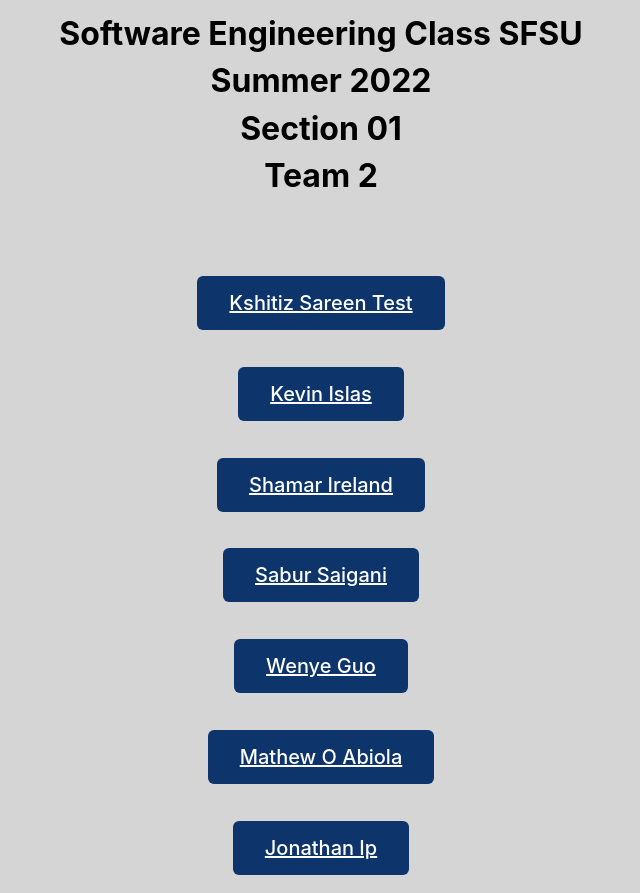
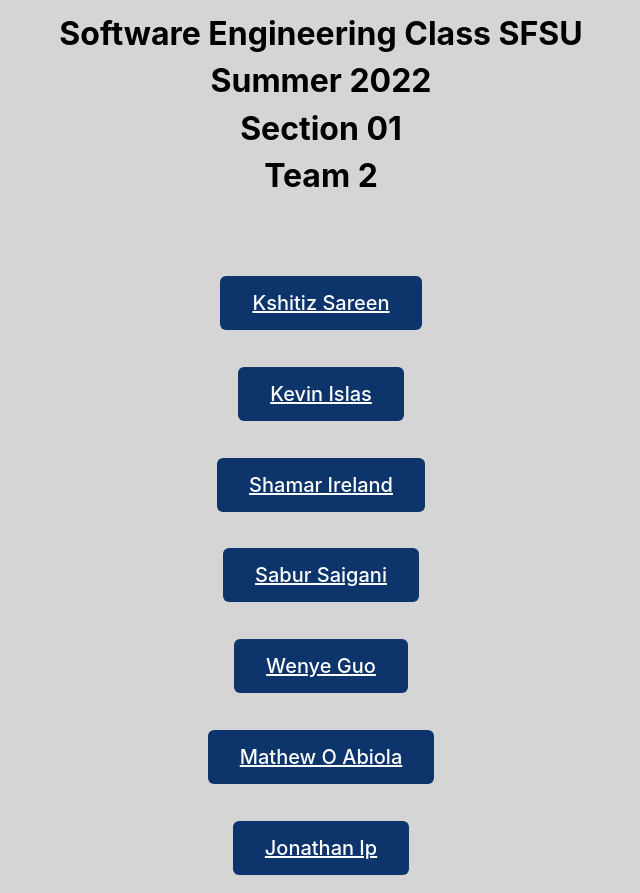
Before and after one commit to sfsu-joseo/csc648-848-01-sw-engineering-summer-22-team02, a React (Create React App) app in the folder application/front-end/: page /About in a window 1280 px wide. Shown: the whole page, without its empty margins (319-959 px from the left). Built offline with nearby package versions, Linux system fonts and the light colour scheme.

Commit message:
Final Front end milestone 2 commit

```diff
--- a/application/front-end/src/About.js
+++ b/application/front-end/src/About.js
@@ -13,7 +13,7 @@ function About() {
       <div className="buttons">
         <h3>
           <a className="button-link" href="/PersonalAbout/Sareen">
-            Kshitiz Sareen Test
+            Kshitiz Sareen
           </a>
         </h3>
 
```
